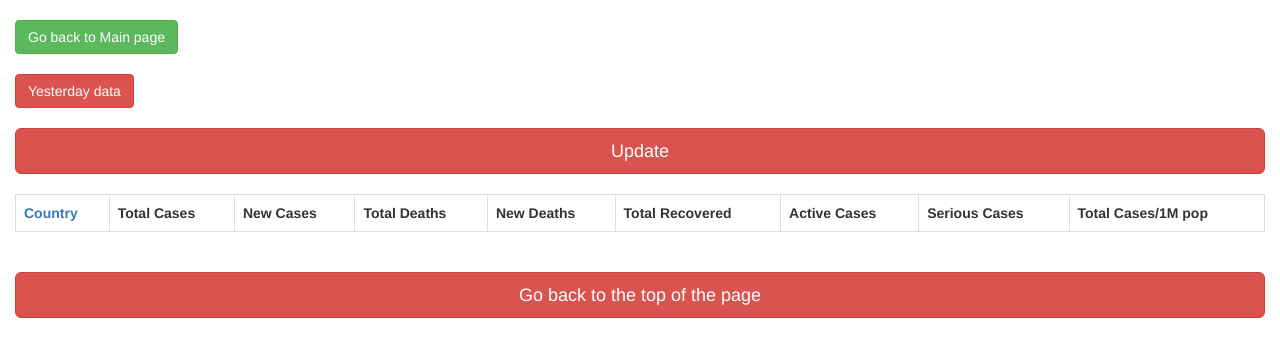
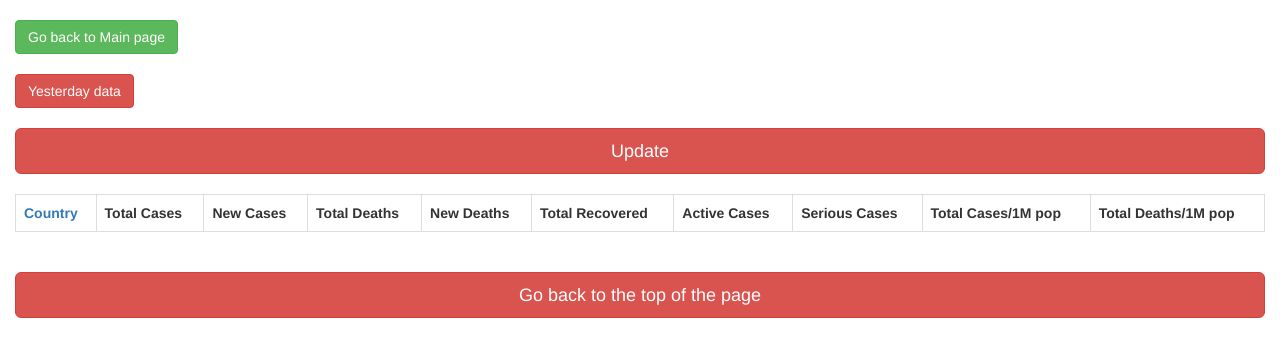
Before and after one commit to ArunasZygis/corona, a Flask app: template templates/table.html in a window 1280 px wide. Shown: the part 70-427 px from the top of the page. Run offline with Flask 2, Linux system fonts and the light colour scheme; the template is opened without the code that fills it: most values are stand-ins (such as "Sample title", 1, 10 or a date in 2020); lists and menus that the app fills with data are empty; some libraries are stand-ins or nearby versions.

Commit message:
Added new column heading to all tables.

```diff
--- a/templates/search.html
+++ b/templates/search.html
@@ -44,6 +44,7 @@
                 <th>Active Cases</th>
                 <th>Serious Cases</th>
                 <th>Total Cases/1M pop</th>
+                <th>Total Deaths/1M pop</th>
             </tr>
             </thead>
             <tbody>
--- a/templates/sorted_table.html
+++ b/templates/sorted_table.html
@@ -46,6 +46,7 @@
                 <th>Active Cases</th>
                 <th>Serious Cases</th>
                 <th>Total Cases/1M pop</th>
+                <th>Total Deaths/1M pop</th>
             </tr>
             {%else%}
             <tr>
--- a/templates/table.html
+++ b/templates/table.html
@@ -46,6 +46,7 @@
                 <th>Active Cases</th>
                 <th>Serious Cases</th>
                 <th>Total Cases/1M pop</th>
+                <th>Total Deaths/1M pop</th>
             </tr>
             {%else%}
             <tr>
--- a/templates/table_updated.html
+++ b/templates/table_updated.html
@@ -26,6 +26,7 @@
                 <th>Active Cases</th>
                 <th>Serious Cases</th>
                 <th>Total Cases/1M pop</th>
+                <th>Total Deaths/1M pop</th>
             </tr>
             {%else%}
             <tr>
--- a/templates/yesterday_data.html
+++ b/templates/yesterday_data.html
@@ -36,6 +36,7 @@
                 <th>Active Cases</th>
                 <th>Serious Cases</th>
                 <th>Total Cases/1M pop</th>
+                <th>Total Deaths/1M pop</th>
             </tr>
             {%else%}
             <tr>
```
Also changed, not shown: 3 other files.
